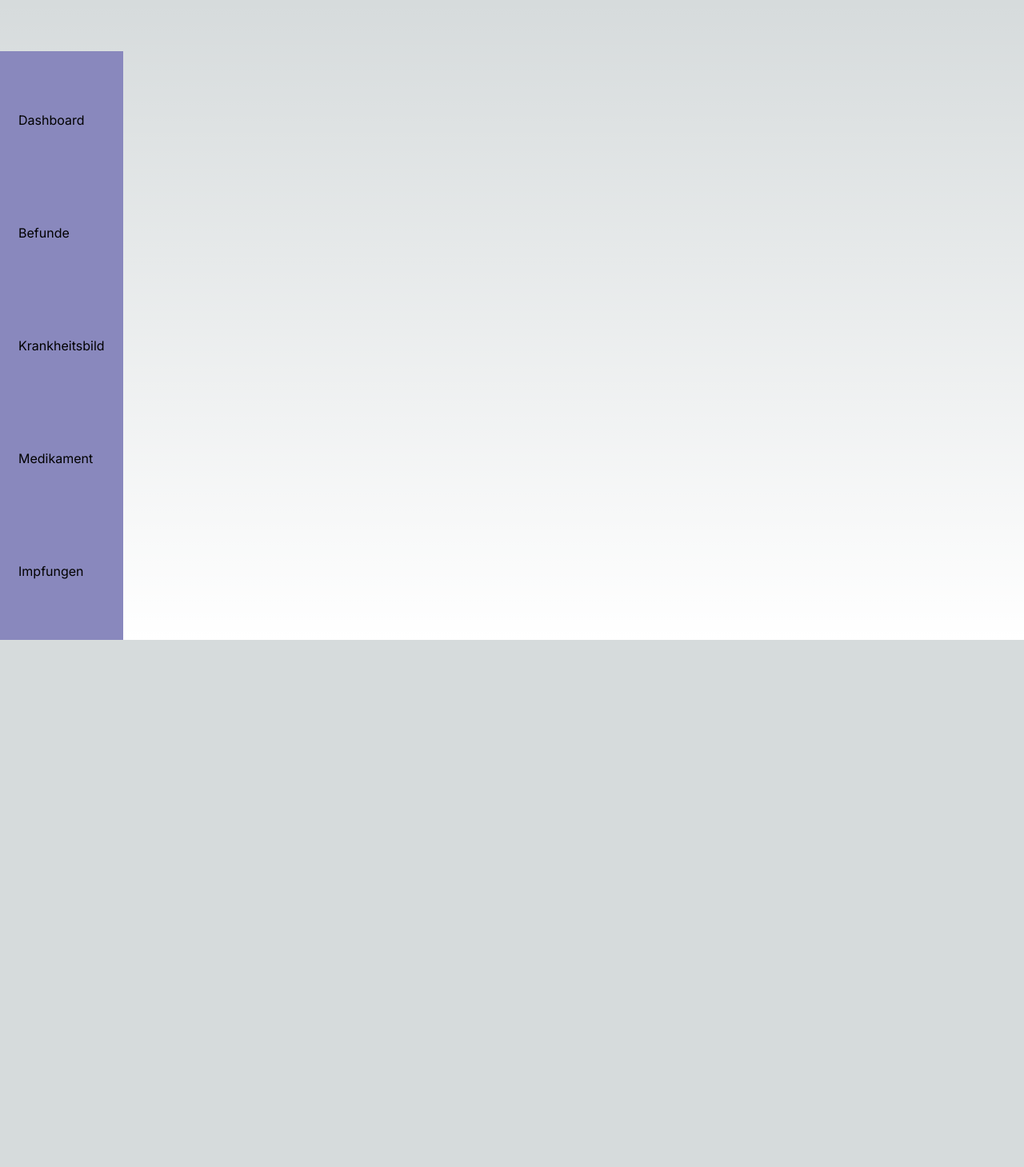
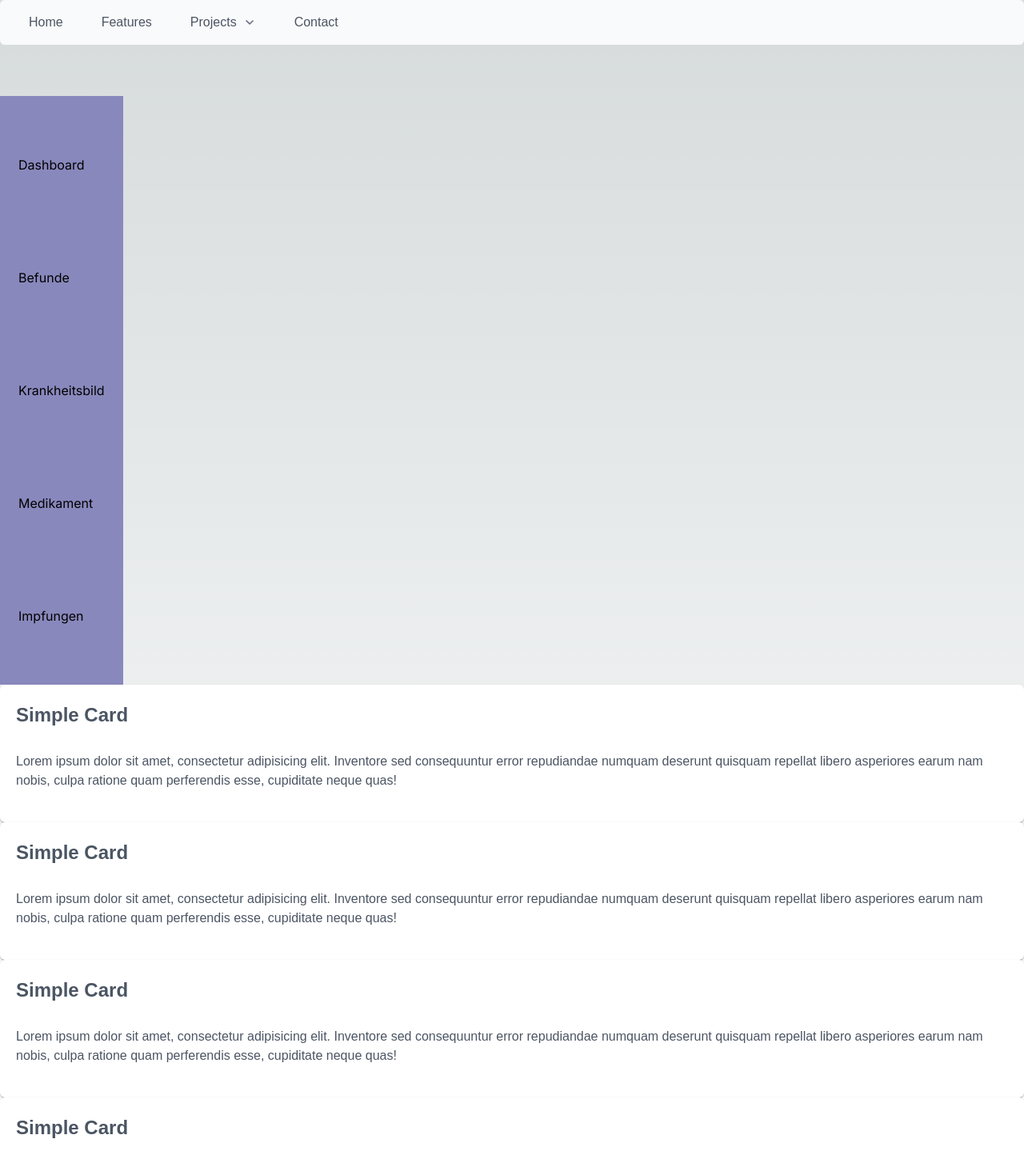
Before and after one commit to FlamurMaliqi/MsgKreathon, a Next.js app in the folder frontend/: page / in a window 1280 px wide. Shown: the top 1459 px of the page at 80% size. Before the commit the page ends 800 px from the top, so only its background shows below. Built offline with nearby package versions, Linux system fonts and the light colour scheme; a web font is replaced by a local one.

Commit message:
dummy daten

```diff
--- a/frontend/app/components/side_nav.tsx
+++ /dev/null
@@ -1,17 +0,0 @@
-import React from 'react';
-
-const SideNav = () => {
-    return (
-        <aside className="h-[92vh] w-[12vw] bg-[var(--secondary)] mt-[8vh] ">
-            <ul className="grid justify-center items-center p-4 w-[100%] h-[100%]">
-                <li className="side-nav-item"><a className="side-nav-link" href="/#">Dashboard</a></li>
-                <li className="side-nav-item"><a className="side-nav-link" href="/#">Befunde</a></li>
-                <li className="side-nav-item"><a className="side-nav-link" href="/#">Krankheitsbild</a></li>
-                <li className="side-nav-item"><a className="side-nav-link" href="/#">Medikament</a></li>
-                <li className="side-nav-item"><a className="side-nav-link" href="/#">Impfungen</a></li>
-            </ul>
-        </aside>
-    );
-};
-
-export default SideNav;
--- a/frontend/app/page.tsx
+++ b/frontend/app/page.tsx
@@ -1,10 +1,17 @@
 import SideNav from "./components/SideNav";
+import HeaderNav from './components/HeaderNav';
+import Card from './components/Card';
 
 export
  default function Home() {
   return (
-    <main className="flex min-h-screen">
-      <SideNav />
+    <main className="grid min-h-screen">
+      <HeaderNav/>
+      <SideNav/>
+      <Card/>
+      <Card/>
+      <Card/>
+      <Card/>
     </main>
   );
 }
```
